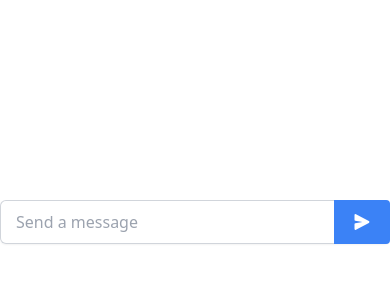
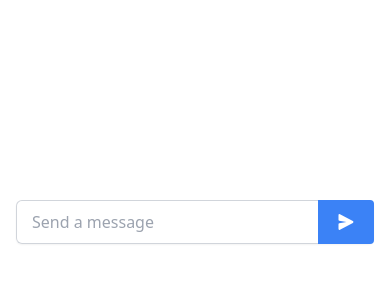
Before and after one commit to DocstringFr/FlaskGPT, a Flask app: page / in a window 390 px wide. Shown: the part 560-844 px from the top of the page. Run offline with Flask 3, Linux system fonts and the light colour scheme; style sheets or scripts are compiled from the project's sources; some libraries are stand-ins or nearby versions.

Commit message:
Add viewport meta tag and update padding for main class
Added a viewport meta tag to the 'index.html' file to improve responsiveness of the web page on different devices. Also, adjusted padding style of the main element to enhance the webpage's aesthetic and improve user interface.

```diff
--- a/templates/index.html
+++ b/templates/index.html
@@ -2,6 +2,7 @@
 <html lang="fr">
 <head>
     <meta charset="UTF-8">
+    <meta name="viewport" content="width=device-width, initial-scale=1, shrink-to-fit=no">
     <title>FlaskGPT</title>
     <link rel="stylesheet" href="{{ url_for('static', filename='dist/css/style.css') }}">
     <script src="https://unpkg.com/showdown/dist/showdown.min.js"></script>
@@ -14,7 +15,7 @@
     <p class="message"></p>
 </div>
 
-<main class="mx-auto max-w-6xl py-10 min-h-screen flex flex-col">
+<main class="mx-auto max-w-6xl px-4 py-10 min-h-screen flex flex-col">
     <div id="gpt-output"></div>
     <form id="prompt-form" class="mt-auto">
         <label for="prompt" class="sr-only">Prompt</label>
```
